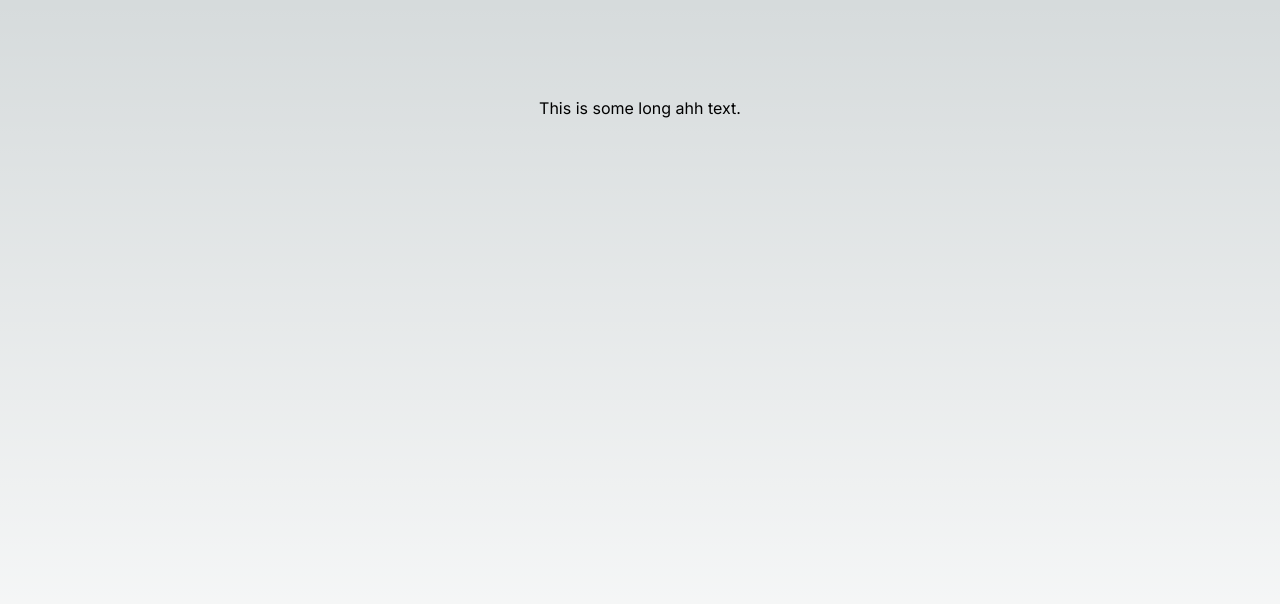
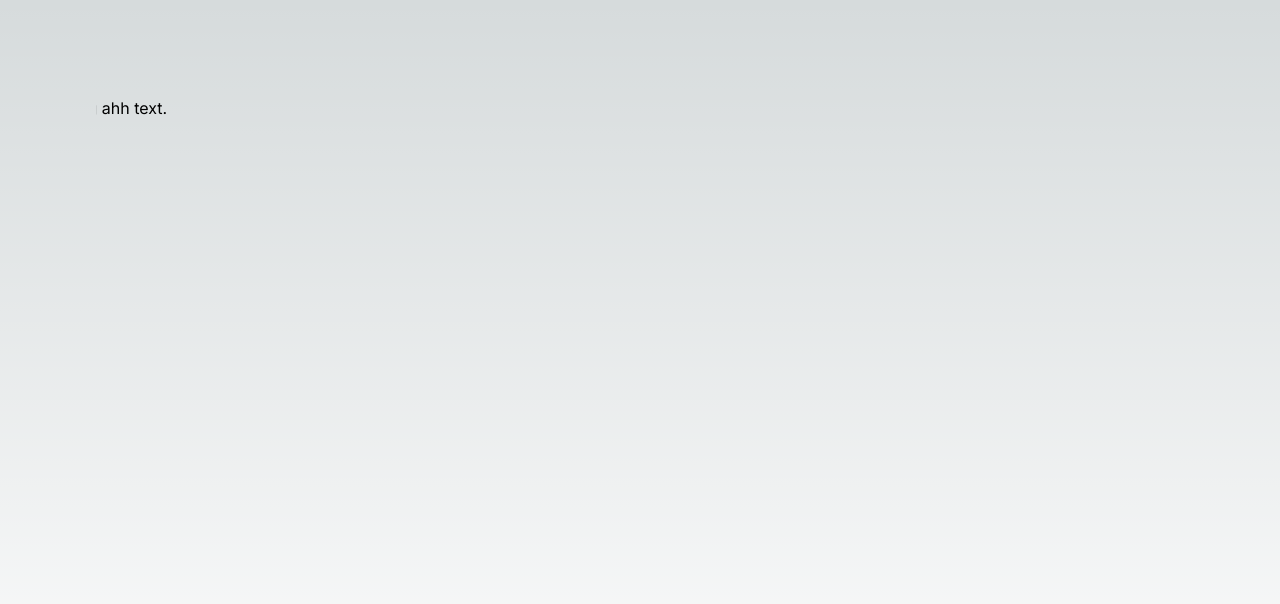
Before and after one commit to et0and/boundary-line, a Next.js app in the folder boundary-line/: page / in a window 1280 px wide. Shown: the top 604 px of the page. Built offline with nearby package versions, Linux system fonts and the light colour scheme.

Commit message:
Loop text

```diff
--- a/boundary-line/src/components/marquee.tsx
+++ b/boundary-line/src/components/marquee.tsx
@@ -9,19 +9,19 @@ interface MarqueeProps {
 const Marquee: React.FC<MarqueeProps> = ({ text, speed = 50 }) => {
   const containerRef = React.useRef<HTMLDivElement>(null);
   const textRef = React.useRef<HTMLSpanElement>(null);
+  const [containerWidth, setContainerWidth] = useState(0);
   const [textWidth, setTextWidth] = useState(0);
   const x = useMotionValue(0);
 
-  const containerWidth = containerRef.current?.offsetWidth ?? 0;
-
   const marqueeRange = useTransform(
     x,
-    [-containerWidth, textWidth],
-    [textWidth, 0]
+    [0, textWidth + containerWidth],
+    [0, -textWidth]
   );
 
   useLayoutEffect(() => {
-    if (textRef.current) {
+    if (containerRef.current && textRef.current) {
+      setContainerWidth(containerRef.current.offsetWidth);
       setTextWidth(textRef.current.offsetWidth);
     }
   }, [text]);
@@ -31,7 +31,14 @@ const Marquee: React.FC<MarqueeProps> = ({ text, speed = 50 }) => {
 
     const animate = () => {
       timeout = window.setTimeout(() => {
-        x.set(x.get() + speed / 60);
+        x.set(x.get() - speed / 60);
+
+        // Check if the text has moved out of the container
+        if (x.get() <= -textWidth) {
+          // Reset the x value to loop the text
+          x.set(containerWidth);
+        }
+
         animate();
       }, 1000 / 60);
     };
@@ -39,11 +46,15 @@ const Marquee: React.FC<MarqueeProps> = ({ text, speed = 50 }) => {
     animate();
 
     return () => window.clearTimeout(timeout);
-  }, [speed, x]);
+  }, [speed, x, textWidth, containerWidth]);
 
   return (
-    <div ref={containerRef} className="overflow-hidden whitespace-nowrap">
-      <motion.span ref={textRef} style={{ x: marqueeRange }} className="inline-block">
+    <div ref={containerRef} className="overflow-hidden whitespace-nowrap w-full">
+      <motion.span
+        ref={textRef}
+        style={{ x: marqueeRange }}
+        className="inline-block"
+      >
         {text}
       </motion.span>
     </div>
```
